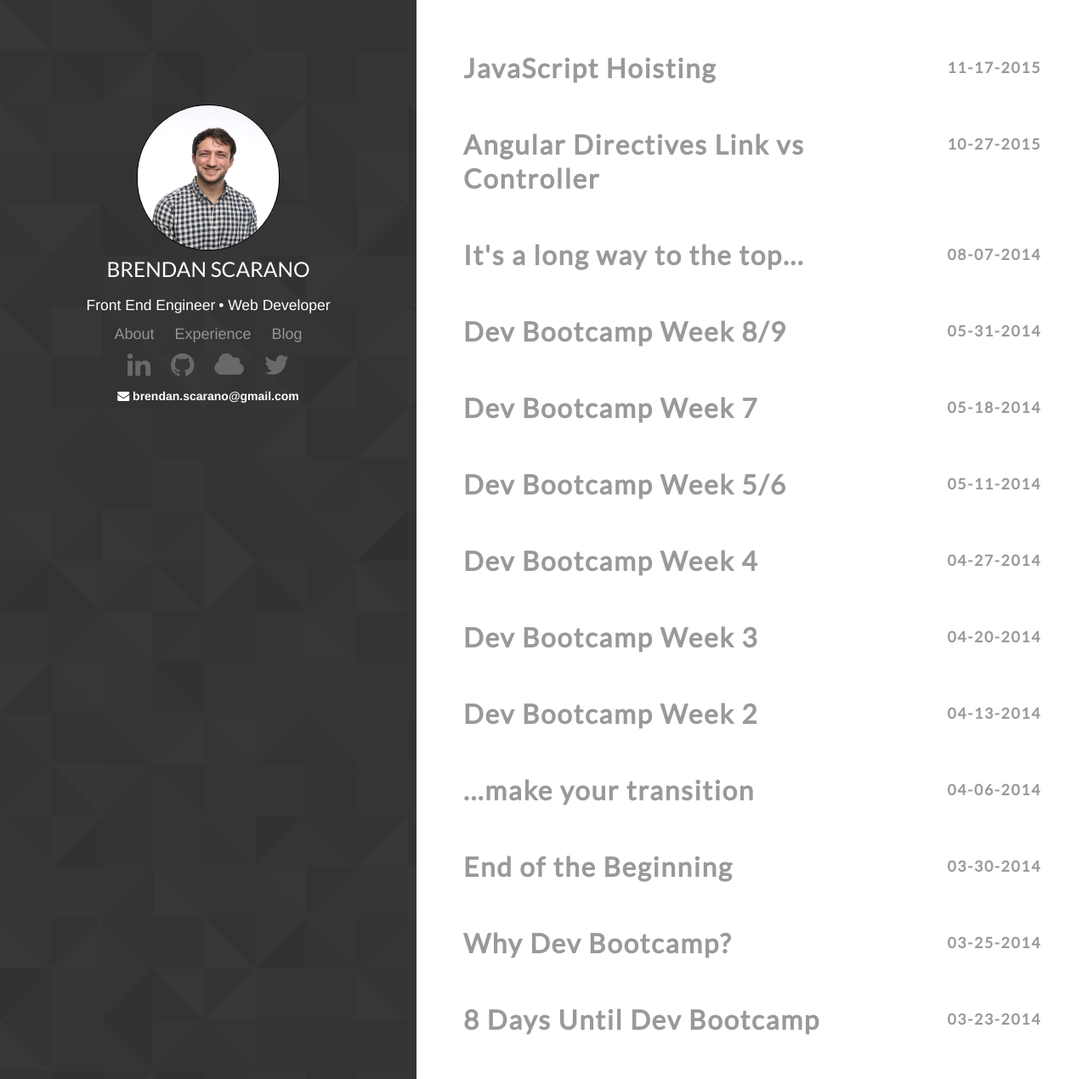
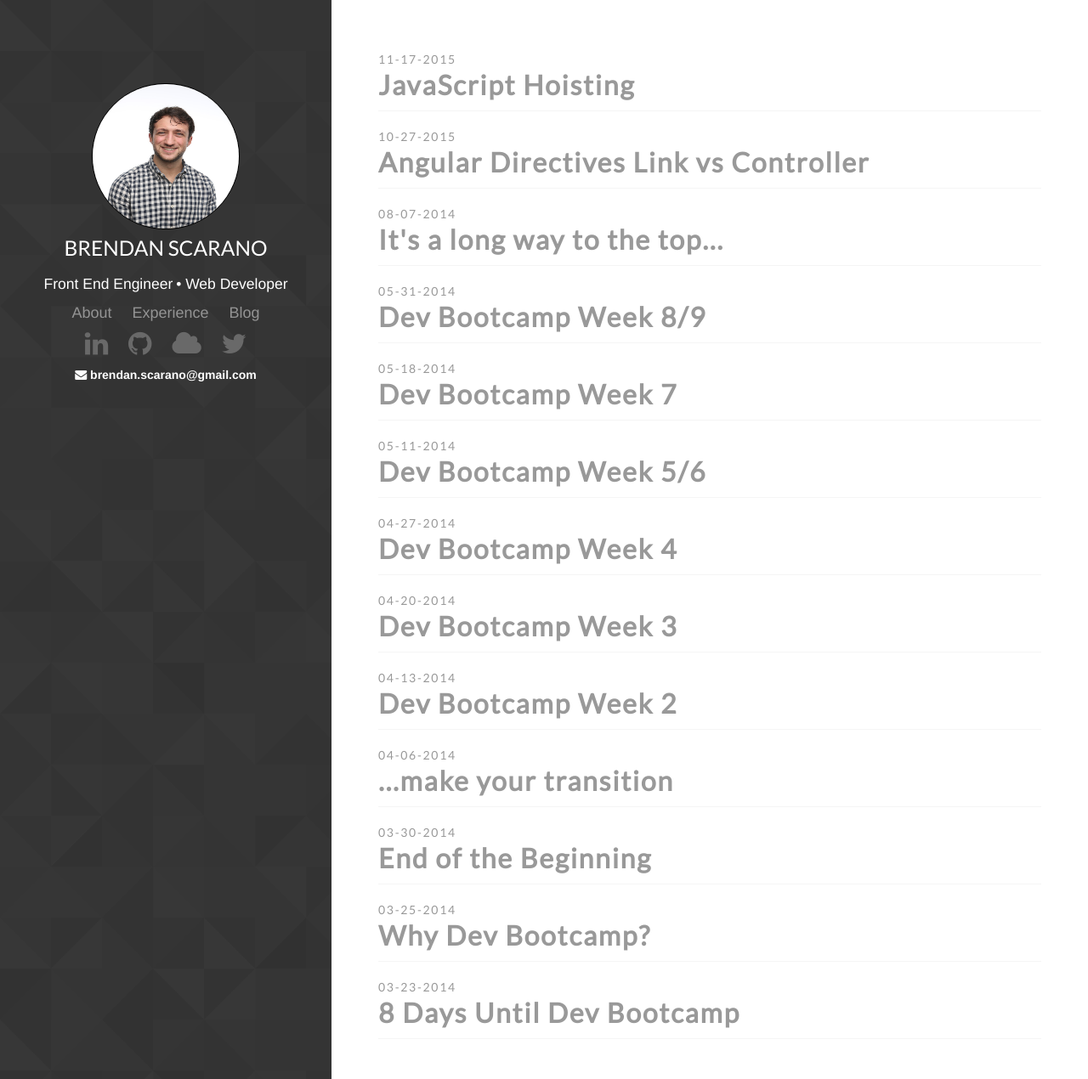
Before and after one commit to brendanscarano/brendanscarano.github.io, a Jekyll site: the page built from posts/index.html, in a window 1280 px wide and 1270 px high. Shown: the whole window at 85% size. Built offline with Jekyll 4.4.1, drawn with Linux system fonts in a browser that asks for light colours; nearby versions of some CDN libraries; Markdown is read by kramdown in place of the engine named in the settings.

Commit message:
styling changes to sidebar and blog listings

```diff
--- a/_sass/_blog.scss
+++ b/_sass/_blog.scss
@@ -23,7 +23,8 @@
   letter-spacing: .07em;
   margin-top: 0;
   font-size: 1.75em;
-  margin-bottom: 50px;
+  margin-bottom: 20px;
+  border-bottom: 1px solid #f5f5f5;
 
   a {
     width: 100%;
@@ -35,12 +36,15 @@
   }
 
   .blog-title {
+    font-size: 32px;
     margin-top: 0;
     left: 0;
   }
   .blog-date {
-    float: right;
-    margin-bottom: 2px;
+    font-size: 14px;
+    font-weight: 200;
+    margin-top: 0;
+    margin-bottom: 0;
     right: 0;
   }
 }
--- a/_sass/_sidebar.scss
+++ b/_sass/_sidebar.scss
@@ -5,7 +5,7 @@
 ============================== */
 
 .main-content {
-  margin: 0 0 0 490px;
+  margin: 0 0 0 390px;
 }
 
 .sidebar {
@@ -16,7 +16,7 @@
   text-align: center;
   background: #f5f6f5;
   height: 100%;
-  width: 490px;
+  width: 390px;
   background-image: url('../assets/footer_lodyas.png');
 
   h3 {
@@ -37,7 +37,7 @@
   img {
     border: 1px solid black;
     border-radius: 1100px;
-    width: 34%;
+    width: 44%;
     height: 170px;
   }
 }
```
